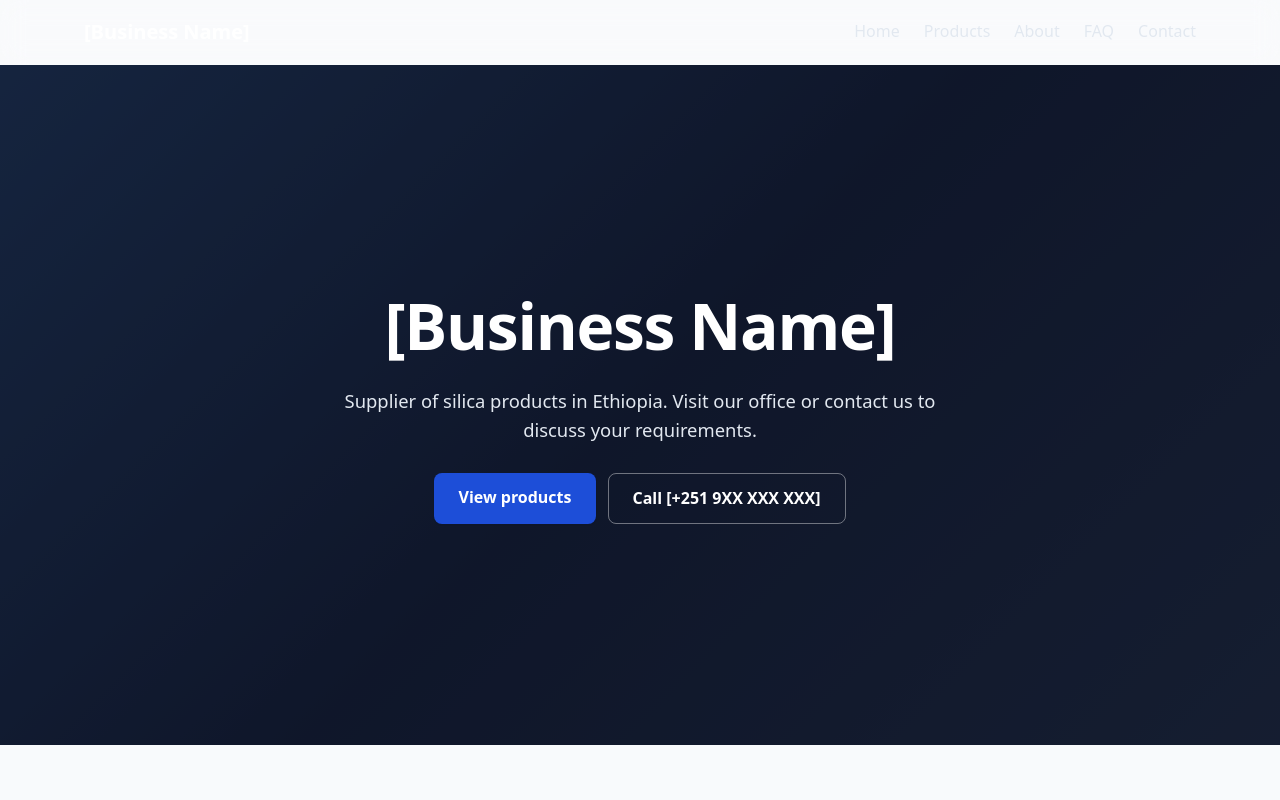
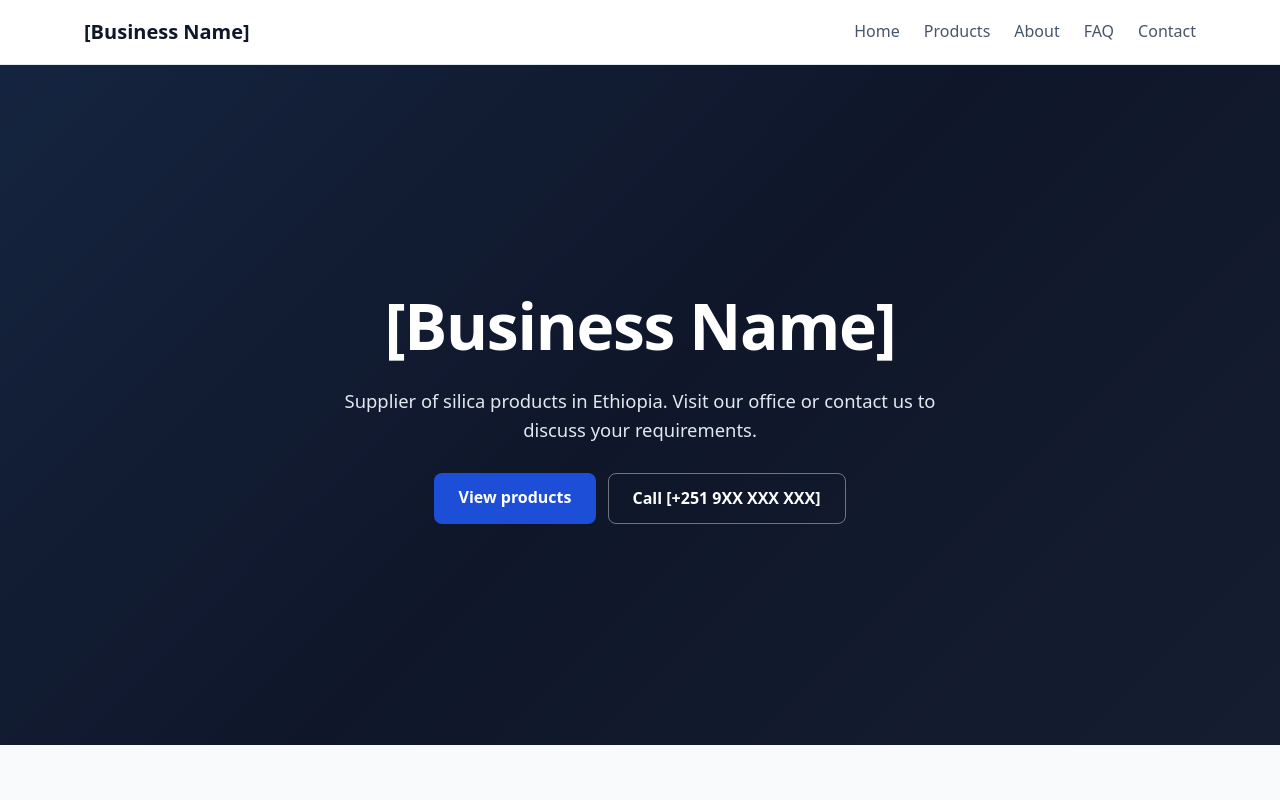
Before and after one commit to ibradise/silica-sand, a Next.js app: page / in a window 1280 px wide. Shown: the top 800 px of the page. Built offline with nearby package versions, Linux system fonts and the light colour scheme; no server answers.

Commit message:
Revert "Make header semi-transparent with blur overlay on dark hero"
This reverts commit 1e48565d519291e18547f0e9a18c87d970309af1.

```diff
--- a/src/components/Header.module.css
+++ b/src/components/Header.module.css
@@ -2,10 +2,9 @@
   position: sticky;
   top: 0;
   z-index: 50;
-  background: rgb(255 255 255 / 0.15);
-  backdrop-filter: blur(12px);
-  -webkit-backdrop-filter: blur(12px);
-  border-bottom: 1px solid rgb(255 255 255 / 0.1);
+  background: rgb(255 255 255 / 0.92);
+  backdrop-filter: blur(8px);
+  border-bottom: 1px solid var(--border);
 }
 
 .inner {
@@ -20,12 +19,12 @@
 .brand {
   font-size: 1.25rem;
   font-weight: 700;
-  color: #ffffff;
+  color: var(--foreground);
 }
 
 .brand:hover {
   text-decoration: none;
-  color: #93c5fd;
+  color: var(--accent);
 }
 
 /* Desktop nav */
@@ -40,12 +39,12 @@
 }
 
 .nav a {
-  color: rgb(226 232 240);
+  color: var(--muted);
   font-weight: 500;
 }
 
 .nav a:hover {
-  color: #ffffff;
+  color: var(--accent);
   text-decoration: none;
 }
 
@@ -80,7 +79,7 @@
   display: block;
   width: 100%;
   height: 2px;
-  background: #ffffff;
+  background: var(--foreground);
   border-radius: 1px;
   transition: transform 150ms ease, opacity 150ms ease;
 }
```
